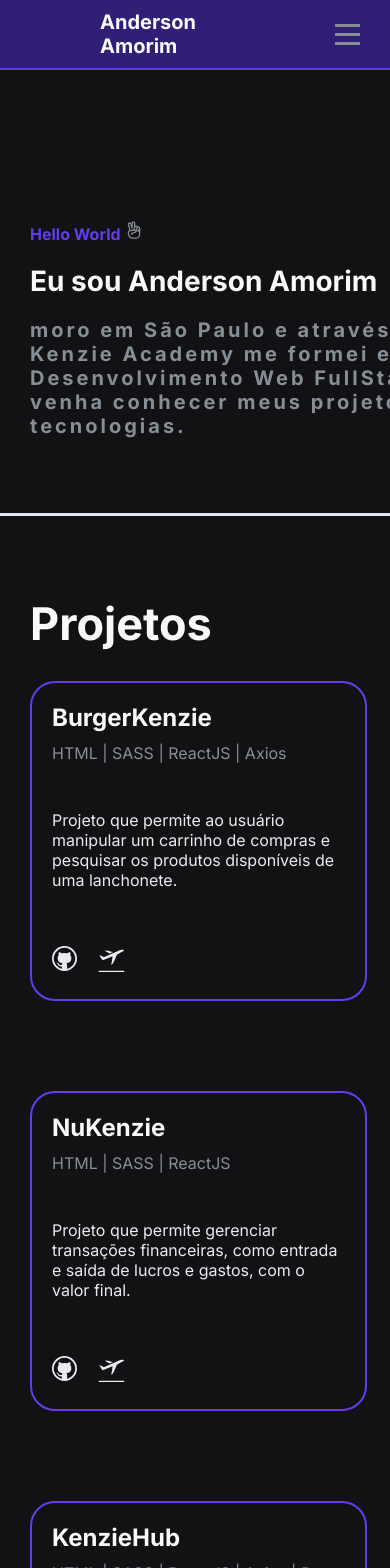
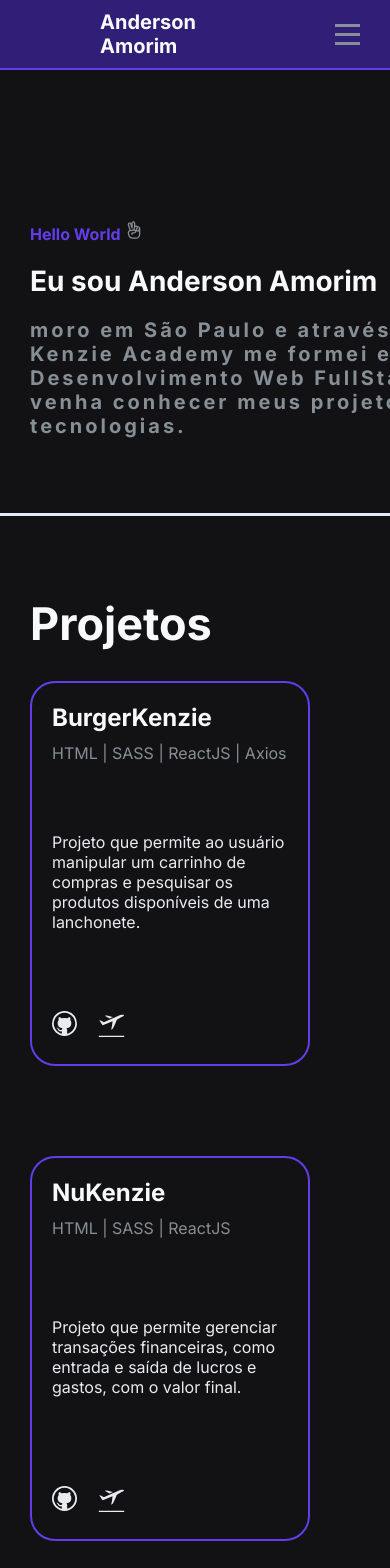
Before and after one commit to Kenzie-Academy-Brasil-Developers/Portifolio-AnddAmorim, a React (Vite) app: page / in a window 390 px wide. Shown: the top 1568 px of the page. Built offline with nearby package versions, Linux system fonts and the light colour scheme.

Commit message:
+ ajustes

```diff
--- a/src/Components/Header/styles.module.scss
+++ b/src/Components/Header/styles.module.scss
@@ -43,6 +43,7 @@ header {
 }
 
 @media (max-width: 1024px) {
+
   .divAnchors {
     display: none !important;
   }
@@ -87,6 +88,7 @@ header {
   }
 
   .divAnchorsMobile a {
+    background-color: var(--primary-color-50);
     padding: 10px;
     text-align: center;
       color: var(--gray-1);
--- a/src/Components/Projects/ProjectsCards/styles.module.scss
+++ b/src/Components/Projects/ProjectsCards/styles.module.scss
@@ -44,3 +44,18 @@
     }
   }
 }
+
+@media(max-width: 1024px){
+  .divProjects {
+    border: 2px solid var(--primary-color);
+    border-radius: 25px;
+    width: 280px;
+    height: 385px;
+    display: flex;
+    align-items: flex-start;
+    justify-content: space-between;
+    padding: 20px;
+    flex-direction: column;
+    margin: 30px 0 60px 0;
+}
+}
```
